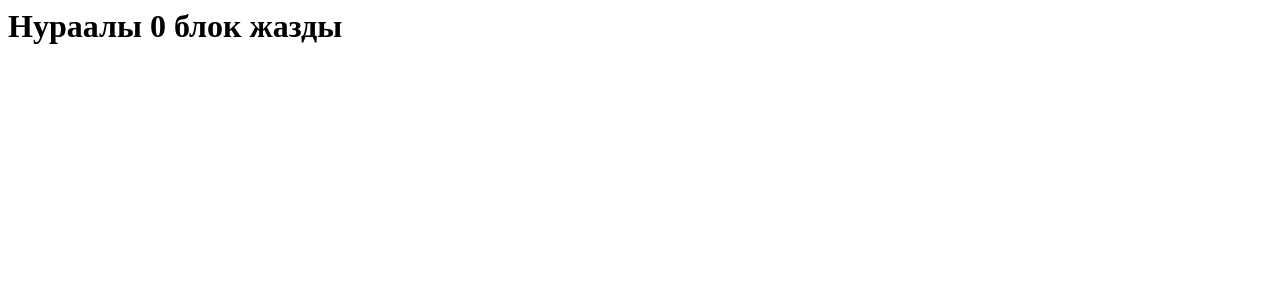
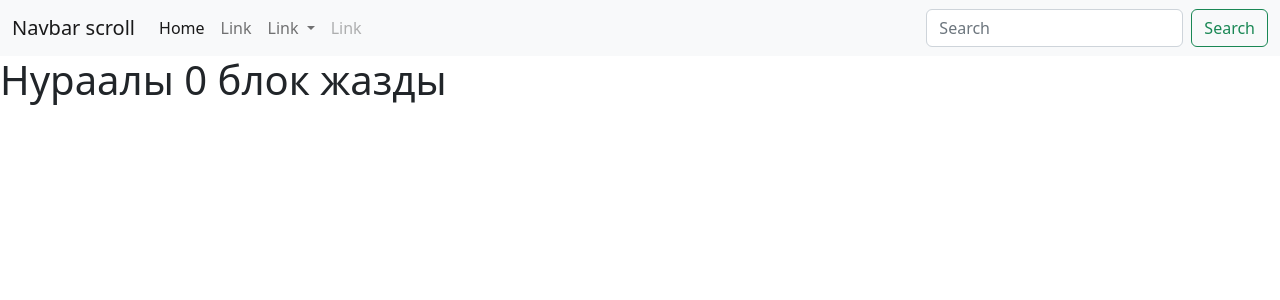
Before and after one commit to nuraaly345/personal_portfolio_project, a Django app: page /blog/ in a window 1280 px wide. Shown: the top 300 px of the page. Run offline with Django 4.2, Linux system fonts and the light colour scheme; data that the repository does not hold is empty.

Commit message:
калыптарды кенейтуу, бутстреп кошуу ж.б.

```diff
--- a/blog/templates/blog/detail.html
+++ b/blog/templates/blog/detail.html
@@ -1,3 +1,6 @@
+{% extends 'base.html' %}
+{% block content %}
 <h1>{{ blog.title }}</h1>
 <h2>--{{ blog.blog_time|date:'F jS Y' }}--</h2>
 <p width="100px">{{ blog.description|safe }}</p>
+{% endblock %}
--- a/blog/templates/blog/index.html
+++ b/blog/templates/blog/index.html
@@ -1,3 +1,5 @@
+{% extends 'base.html' %}
+{% block content %}
 <h1>Нураалы {{ blogs.count }} блок жазды</h1>
 <!--<h2>Нураалы has writen {{ blogs.count }} blog{{ blogs.count|pluralize }}</h2>-->
 
@@ -9,3 +11,5 @@
     <p> {{ blog.blog_time|date:'M d Y'| upper }} </p>
     {{ blog.description|striptags|truncatechars:100}}
 {% endfor %}
+
+{% endblock %}
--- /dev/null
+++ b/portfolio/templates/base.html
@@ -0,0 +1,51 @@
+<!doctype html>
+<html lang="en">
+  <head>
+    <meta charset="utf-8">
+    <meta name="viewport" content="width=device-width, initial-scale=1">
+    <title>Bootstrap demo</title>
+    <link href="https://cdn.jsdelivr.net/npm/bootstrap@5.2.0-beta1/dist/css/bootstrap.min.css" rel="stylesheet" integrity="sha384-0evHe/X+R7YkIZDRvuzKMRqM+OrBnVFBL6DOitfPri4tjfHxaWutUpFmBp4vmVor" crossorigin="anonymous">
+  </head>
+  <body>
+    <nav class="navbar navbar-expand-lg bg-light">
+        <div class="container-fluid">
+          <a class="navbar-brand" href="#">Navbar scroll</a>
+          <button class="navbar-toggler" type="button" data-bs-toggle="collapse" data-bs-target="#navbarScroll" aria-controls="navbarScroll" aria-expanded="false" aria-label="Toggle navigation">
+            <span class="navbar-toggler-icon"></span>
+          </button>
+          <div class="collapse navbar-collapse" id="navbarScroll">
+            <ul class="navbar-nav me-auto my-2 my-lg-0 navbar-nav-scroll" style="--bs-scroll-height: 100px;">
+              <li class="nav-item">
+                <a class="nav-link active" aria-current="page" href="#">Home</a>
+              </li>
+              <li class="nav-item">
+                <a class="nav-link" href="#">Link</a>
+              </li>
+              <li class="nav-item dropdown">
+                <a class="nav-link dropdown-toggle" href="#" id="navbarScrollingDropdown" role="button" data-bs-toggle="dropdown" aria-expanded="false">
+                  Link
+                </a>
+                <ul class="dropdown-menu" aria-labelledby="navbarScrollingDropdown">
+                  <li><a class="dropdown-item" href="#">Action</a></li>
+                  <li><a class="dropdown-item" href="#">Another action</a></li>
+                  <li><hr class="dropdown-divider"></li>
+                  <li><a class="dropdown-item" href="#">Something else here</a></li>
+                </ul>
+              </li>
+              <li class="nav-item">
+                <a class="nav-link disabled">Link</a>
+              </li>
+            </ul>
+            <form class="d-flex" role="search">
+              <input class="form-control me-2" type="search" placeholder="Search" aria-label="Search">
+              <button class="btn btn-outline-success" type="submit">Search</button>
+            </form>
+          </div>
+        </div>
+      </nav>
+
+      {% block content %} {% endblock %}
+
+    <script src="https://cdn.jsdelivr.net/npm/bootstrap@5.2.0-beta1/dist/js/bootstrap.bundle.min.js" integrity="sha384-pprn3073KE6tl6bjs2QrFaJGz5/SUsLqktiwsUTF55Jfv3qYSDhgCecCxMW52nD2" crossorigin="anonymous"></script>
+  </body>
+</html>
```
Also changed, not shown: portfolio/templates/portfolio/home.html (+3 -10 lines).
